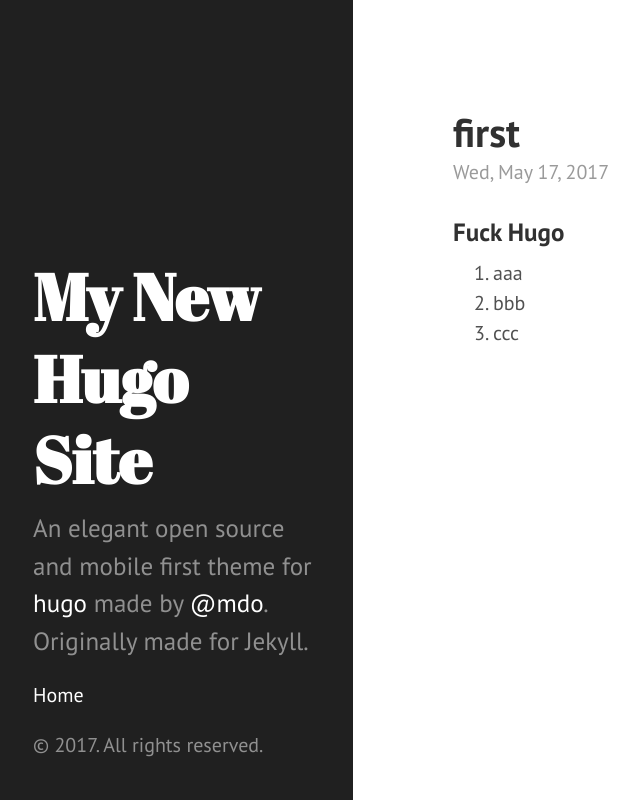
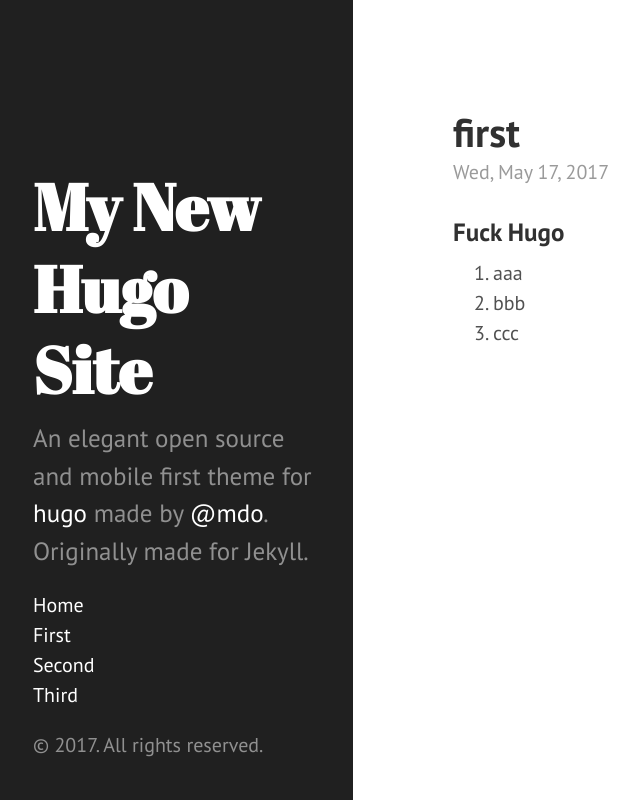
Before and after one commit to guixiaoyuan/guixiaoyuan.github.io, a plain HTML site: page index.html in a window 1280 px wide. Shown: the whole page, without its empty margins (7-647 px from the left). Drawn offline with Linux system fonts and the light colour scheme.

Commit message:
modify drawer

```diff
--- a/index.html
+++ b/index.html
@@ -3,7 +3,7 @@
 <head>
     <link href="http://gmpg.org/xfn/11" rel="profile">
     <meta http-equiv="content-type" content="text/html; charset=utf-8">
-  <meta name="generator" content="Hugo 0.20.7" />
+    <meta name="generator" content="Hugo 0.20.7"/>
 
 
     <meta name="viewport" content="width=device-width, initial-scale=1.0, maximum-scale=1">
@@ -12,18 +12,19 @@
     <title>first &middot; My New Hugo Site</title>
 
 
-
     <link rel="stylesheet" href="https://guixiaoyuan.github.io/css/poole.css">
     <link rel="stylesheet" href="https://guixiaoyuan.github.io/css/syntax.css">
     <link rel="stylesheet" href="https://guixiaoyuan.github.io/css/hyde.css">
-  <link rel="stylesheet" href="https://fonts.googleapis.com/css?family=PT+Sans:400,400italic,700|Abril+Fatface">
+    <link rel="stylesheet"
+          href="https://fonts.googleapis.com/css?family=PT+Sans:400,400italic,700|Abril+Fatface">
 
 
-  <link rel="apple-touch-icon-precomposed" sizes="144x144" href="/apple-touch-icon-144-precomposed.png">
+    <link rel="apple-touch-icon-precomposed" sizes="144x144"
+          href="/apple-touch-icon-144-precomposed.png">
     <link rel="shortcut icon" href="/favicon.png">
 
 
-  <link href="" rel="alternate" type="application/rss+xml" title="My New Hugo Site" />
+    <link href="" rel="alternate" type="application/rss+xml" title="My New Hugo Site"/>
 </head>
 
 <body class=" ">
@@ -32,12 +33,16 @@
         <div class="sidebar-about">
             <a href="https://guixiaoyuan.github.io/"><h1>My New Hugo Site</h1></a>
             <p class="lead">
-      An elegant open source and mobile first theme for <a href="http://hugo.spf13.com">hugo</a> made by <a href="http://twitter.com/mdo">@mdo</a>. Originally made for Jekyll.
+                An elegant open source and mobile first theme for <a href="http://hugo.spf13.com">hugo</a>
+                made by <a href="http://twitter.com/mdo">@mdo</a>. Originally made for Jekyll.
             </p>
         </div>
 
         <ul class="sidebar-nav">
-      <li><a href="/">Home</a> </li>
+            <li><a href="/">Home</a></li>
+            <li><a href="https://www.baidu.com/">First</a></li>
+            <li><a href="/">Second</a></li>
+            <li><a href="/">Third</a></li>
 
         </ul>
 
```
Lines whose indentation alone changed are shown as unchanged.
